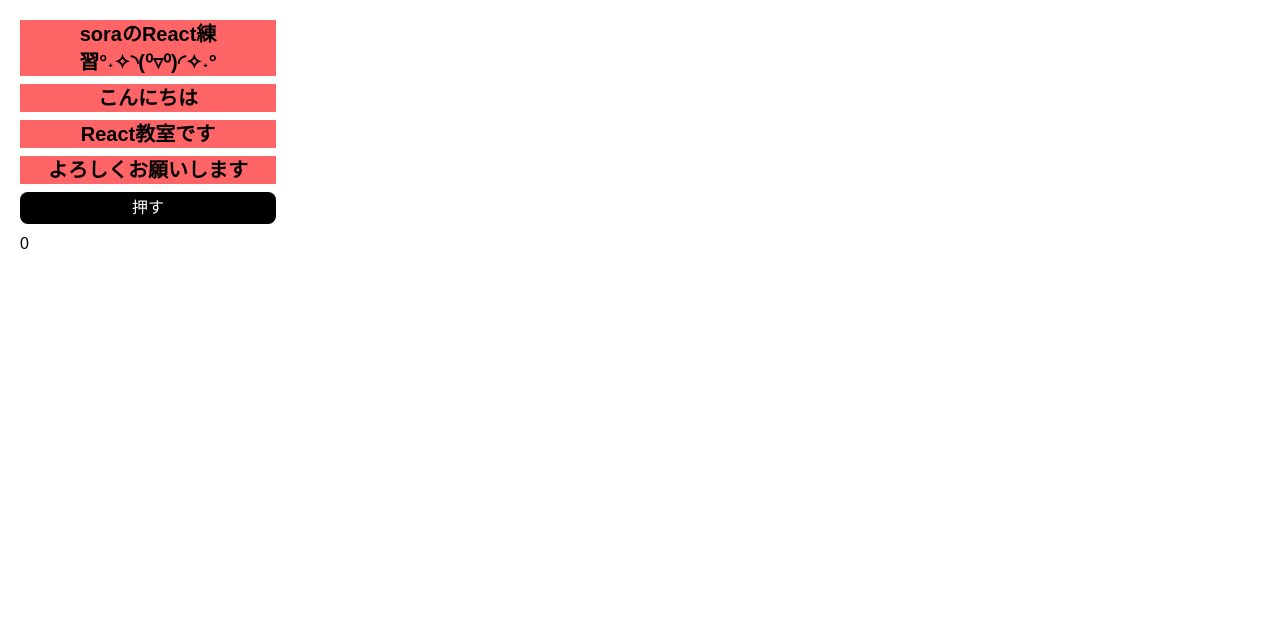
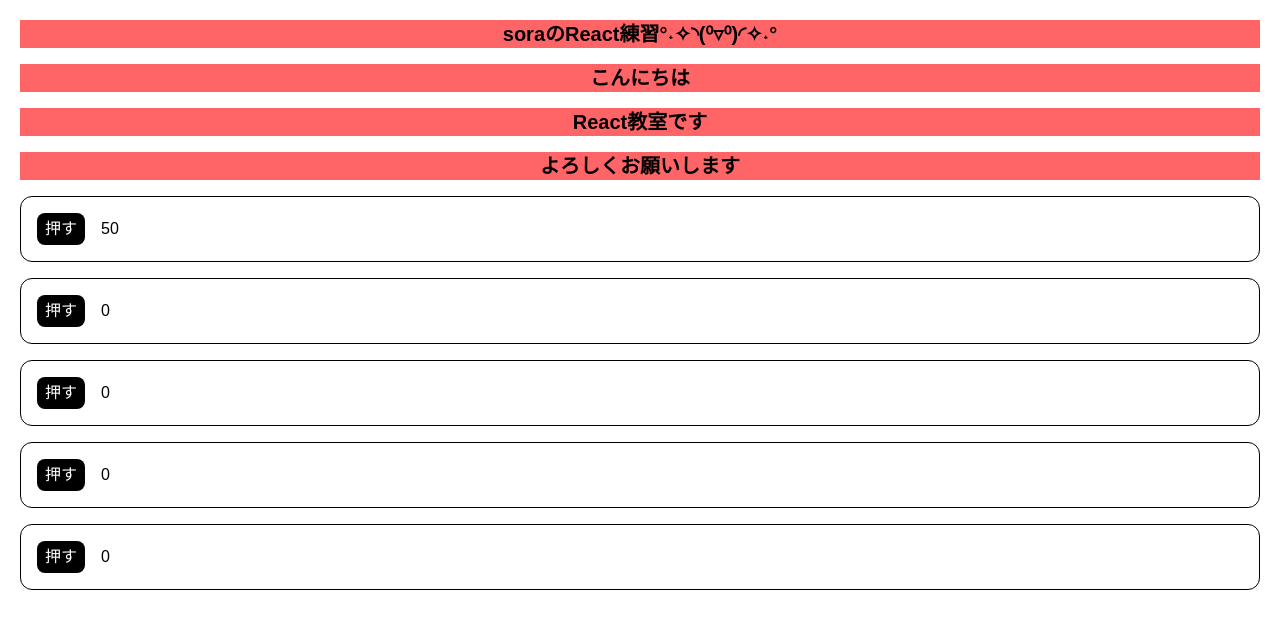
Before and after one commit to chell-uoxou/shion, a Next.js app in the folder frontend/: page /practice in a window 1280 px wide. Shown: the top 628 px of the page. Built offline with nearby package versions, Linux system fonts and the light colour scheme.

Commit message:
practice カウンターをコンポーネントに分離

```diff
--- a/frontend/src/app/practice/page.tsx
+++ b/frontend/src/app/practice/page.tsx
@@ -1,38 +1,22 @@
 "use client";
 // ↑おまじない
 
+import { Counter } from "@/features/reactPractice/components/Counter";
 import { RedTitle } from "@/features/reactPractice/components/RedTitle";
-import { useState } from "react";
 
 export default function Page() {
-  const [count, setCount] = useState(0);
-
-  const handleClick = () => {
-    // hensuというJSの変数に文字列を入れる
-    const hensu = "こんにちは";
-
-    // ブラウザのコンソールに、hensuの中身と、状態countの中身を出す
-    console.log(hensu, count);
-
-    // 状態「count」を今より1増やして、画面を書き直す
-    setCount((prev) => prev + 1);
-  };
-
   return (
     <div className="p-5">
-      <div className="w-64 flex flex-col gap-2">
+      <div className="flex flex-col gap-4">
         <RedTitle text="soraのReact練習°˖✧◝(⁰▿⁰)◜✧˖°" />
         <RedTitle text="こんにちは" />
         <RedTitle text="React教室です" />
         <RedTitle text="よろしくお願いします" />
-
-        <button
-          className="bg-black text-white px-2 py-1 rounded-lg"
-          onClick={handleClick}
-        >
-          押す
-        </button>
-        <p>{count}</p>
+        <Counter initialValue={50} />
+        <Counter />
+        <Counter />
+        <Counter />
+        <Counter />
       </div>
     </div>
   );
--- /dev/null
+++ b/frontend/src/features/reactPractice/components/Counter.tsx
@@ -0,0 +1,33 @@
+"use client";
+
+import { useState } from "react";
+
+type CounterProps = {
+  initialValue?: number;
+};
+
+export const Counter = (props: CounterProps) => {
+  const [count, setCount] = useState(props.initialValue ?? 0);
+
+  const handleClick = () => {
+    // hensuというJSの変数に文字列を入れる
+    const hensu = "こんにちは";
+
+    // ブラウザのコンソールに、hensuの中身と、状態countの中身を出す
+    console.log(hensu, count);
+
+    // 状態「count」を今より1増やして、画面を書き直す
+    setCount((prev) => prev + 1);
+  };
+  return (
+    <div className="flex gap-4 items-center border-1 p-4 rounded-xl">
+      <button
+        className="bg-black text-white px-2 py-1 rounded-lg"
+        onClick={handleClick}
+      >
+        押す
+      </button>
+      <p>{count}</p>
+    </div>
+  );
+};
```
